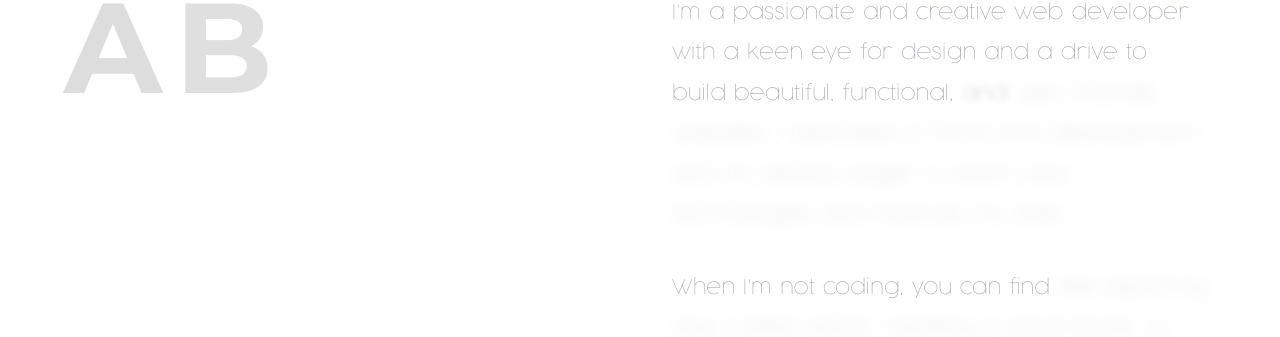
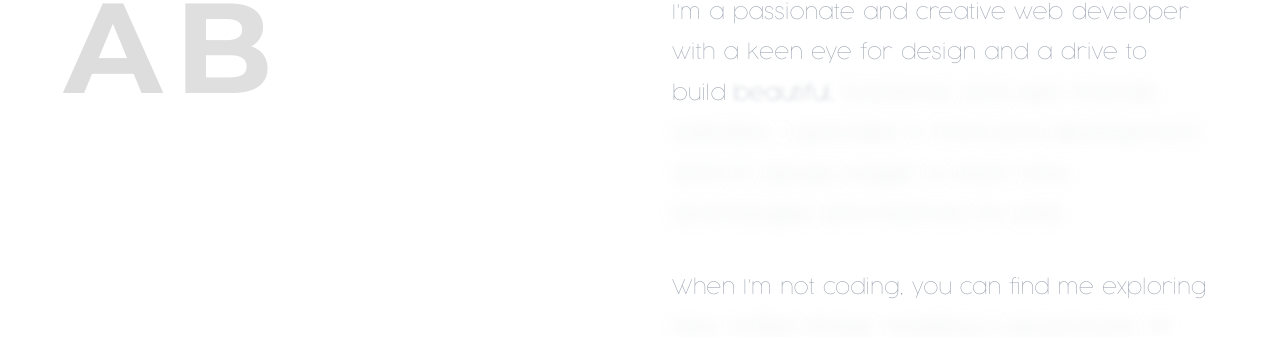
Before and after one commit to burnernzetohost/portfolionze, a Next.js app: page / in a window 1280 px wide. Shown: the part 1793-2130 px from the top of the page. Built offline with nearby package versions, Linux system fonts and the light colour scheme.

Commit message:
New About

```diff
--- a/components/AboutSection.jsx
+++ b/components/AboutSection.jsx
@@ -2,7 +2,7 @@
 
 import React from 'react';
 import ScrollDrivenTextAnimation from './ScrollDrivenTextAnimation';
-import ScrollBlurText from './ScrollBlurText'; // Import our new blur component
+import ScrollBlurText from './ScrollBlurText';
 
 const AboutSection = () => {
   const p1 = "I'm a passionate and creative web developer with a keen eye for design and a drive to build beautiful, functional, and user-friendly websites. I specialize in front-end development and I'm always eager to learn new technologies and improve my skills.";
@@ -10,32 +10,30 @@ const AboutSection = () => {
 
   return (
     <section className="relative h-screen flex flex-col justify-center text-left p-8 md:p-16 overflow-hidden">
-      {/* Section Number */}
       <div className="absolute left-8 top-8 text-gray-600 text-sm">.03</div>
-
-      {/* Main content grid */}
       <div className="grid grid-cols-1 md:grid-cols-2 gap-x-16 items-center max-w-7xl mx-auto">
 
-        {/* Left column for the "write-on" animation title */}
         <div className="text-left" style={{ transform: 'translateY(-10rem)' }}>
           <ScrollDrivenTextAnimation
             text="About"
             className="text-7xl md:text-9xl font-bold uppercase text-[#dddddd] tracking-widest"
             style={{ fontFamily: 'var(--font-montserrat)' }}
+            offset={['start end', 'start center']} // For the title
           />
         </div>
 
-        {/* Right column for the SCROLL-REACTIVE BLUR description */}
         <div className="space-y-8">
           <ScrollBlurText
             text={p1}
             className="text-lg md:text-xl text-gray-400 leading-relaxed flex flex-wrap"
             style={{ fontFamily: 'var(--font-cocogoose-pro-thin)' }}
+            offset={['start end', '0 0.45']} // A slightly different offset for the paragraphs
           />
            <ScrollBlurText
             text={p2}
             className="text-lg md:text-xl text-gray-400 leading-relaxed flex flex-wrap"
             style={{ fontFamily: 'var(--font-cocogoose-pro-thin)' }}
+            offset={['start end', '0 0.6']} // Keeping it consistent for both paragraphs
           />
         </div>
 
--- a/components/ScrollBlurText.jsx
+++ b/components/ScrollBlurText.jsx
@@ -3,15 +3,13 @@
 import { motion, useScroll, useTransform } from 'framer-motion';
 import React, { useRef } from 'react';
 
-const ScrollBlurText = ({ text, className, style }) => {
+const ScrollBlurText = ({ text, className, style, offset = ['start end', 'start 0.75'] }) => {
   const targetRef = useRef(null);
 
-  // --- THIS IS THE KEY CHANGE ---
-  // The animation now starts when the element enters the screen
-  // and finishes when the top of the element reaches the center of the screen.
+  // Use the new 'offset' prop here
   const { scrollYProgress } = useScroll({
     target: targetRef,
-    offset: ['start end', 'start center'],
+    offset: offset,
   });
 
   const words = text.split(' ');
@@ -19,7 +17,6 @@ const ScrollBlurText = ({ text, className, style }) => {
   return (
     <p ref={targetRef} className={className} style={style}>
       {words.map((word, i) => {
-        // We still distribute the animation across all words
         const start = i / words.length;
         const end = start + 1 / words.length;
 
--- a/components/ScrollDrivenTextAnimation.jsx
+++ b/components/ScrollDrivenTextAnimation.jsx
@@ -3,21 +3,17 @@
 import { motion, useScroll, useTransform } from 'framer-motion';
 import React, { useRef } from 'react';
 
-const ScrollDrivenTextAnimation = ({ text, className, style }) => {
+const ScrollDrivenTextAnimation = ({ text, className, style, offset = ['start end', 'start center'] }) => {
   const targetRef = useRef(null);
 
-  // This is where the magic happens.
-  // The animation starts when the top of the component enters the screen
-  // and is complete when the component's top reaches the center of the screen.
   const { scrollYProgress } = useScroll({
     target: targetRef,
-    offset: ['start end', 'start center'],
+    offset: offset,
   });
 
   const words = [text]; // Treat the input as a single "word" for this effect
 
   return (
-    // Pass the style prop correctly to the underlying element
     <div ref={targetRef} className={className} style={style}>
       {words.map((word, i) => {
         const start = i / words.length;
@@ -57,7 +53,6 @@ const Word = ({ progress, range, word }) => {
 };
 
 const Character = ({ progress, range, char }) => {
-  // Opacity now transforms from 0 (invisible) to 1 (fully visible).
   const opacity = useTransform(progress, range, [0, 1]);
   return (
     <motion.span style={{ opacity: opacity }}>{char}</motion.span>
```
